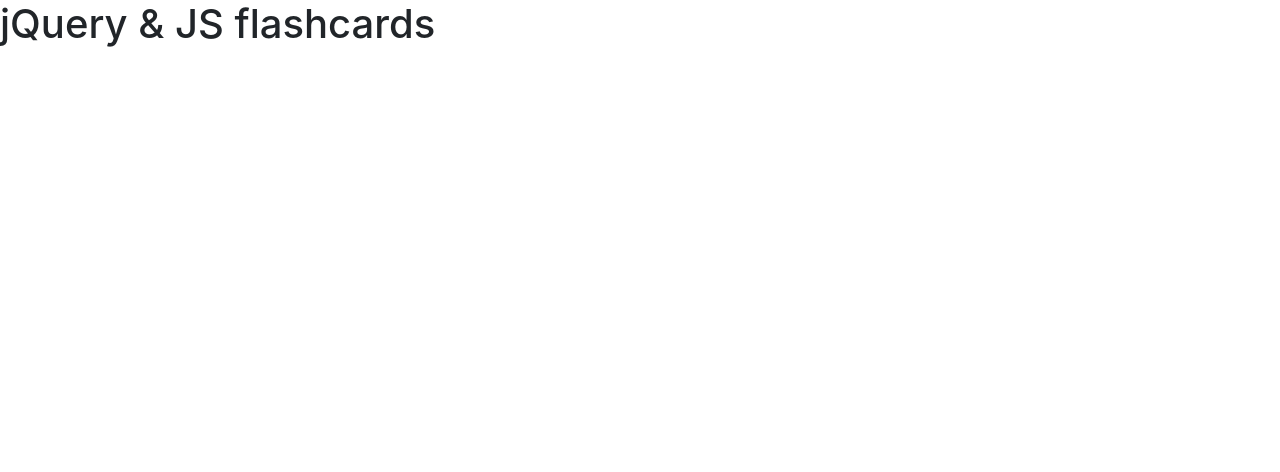
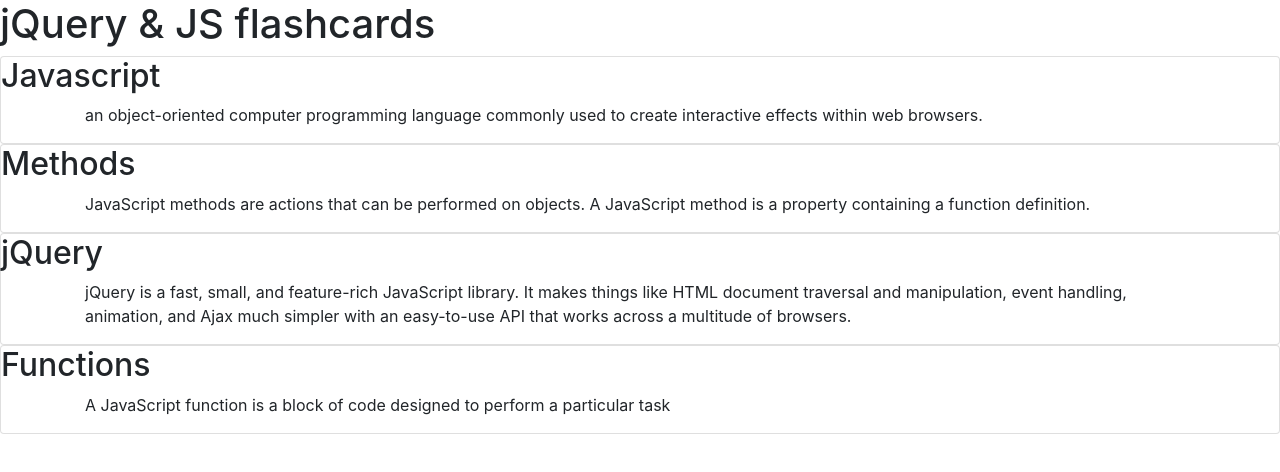
Before and after one commit to patty-rose/jq-practice, a plain HTML site: page index.html in a window 1280 px wide. Drawn offline with Linux system fonts and the light colour scheme.

Commit message:
add content for cards

```diff
--- a/index.html
+++ b/index.html
@@ -9,6 +9,40 @@
   <title>JQUERY FLASHCARDS</title>
 </head>
 <body>
-  <h1>jQuery & JS flashcards</h1>
+  <div class="main">
+    <h1>jQuery & JS flashcards</h1>
+    <div class="card" id="js">
+      <div class="header" id="js-header">
+        <h2>Javascript</h2>
+      </div>
+      <div class="container" id="js-container">
+      <p>an object-oriented computer programming language commonly used to create interactive effects within web browsers.</p>
+      </div>
+    </div>
+    <div class="card" id="meth">
+      <div class="header" id="meth-header">
+        <h2>Methods</h2>
+      </div>
+      <div class="container" id="meth-container">
+      <p>JavaScript methods are actions that can be performed on objects. A JavaScript method is a property containing a function definition.</p>
+      </div>
+    </div>
+    <div class="card" id="jq">
+      <div class="header" id="jq-header">
+        <h2>jQuery</h2>
+      </div>
+      <div class="container" id="jq-container">
+        <p>jQuery is a fast, small, and feature-rich JavaScript library. It makes things like HTML document traversal and manipulation, event handling, animation, and Ajax much simpler with an easy-to-use API that works across a multitude of browsers.</p>
+      </div>
+    </div>
+    <div class="card" id="f">
+      <div class="header" id="f-header">
+        <h2>Functions</h2>
+      </div>
+      <div class="container" id="f-container">
+        <p>A JavaScript function is a block of code designed to perform a particular task</p>
+      </div>
+    </div>
+  </div>
 </body>
 </html>
```
